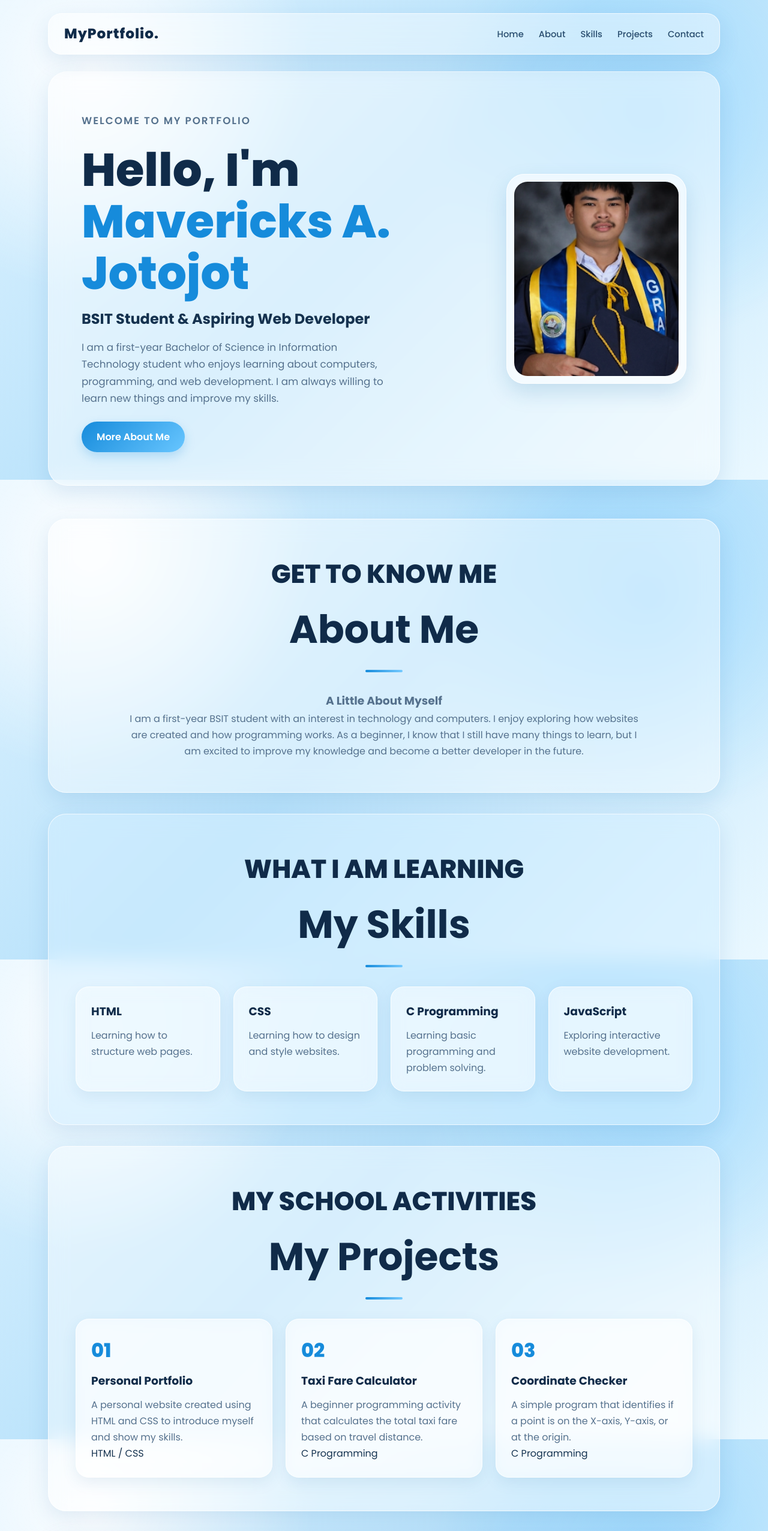
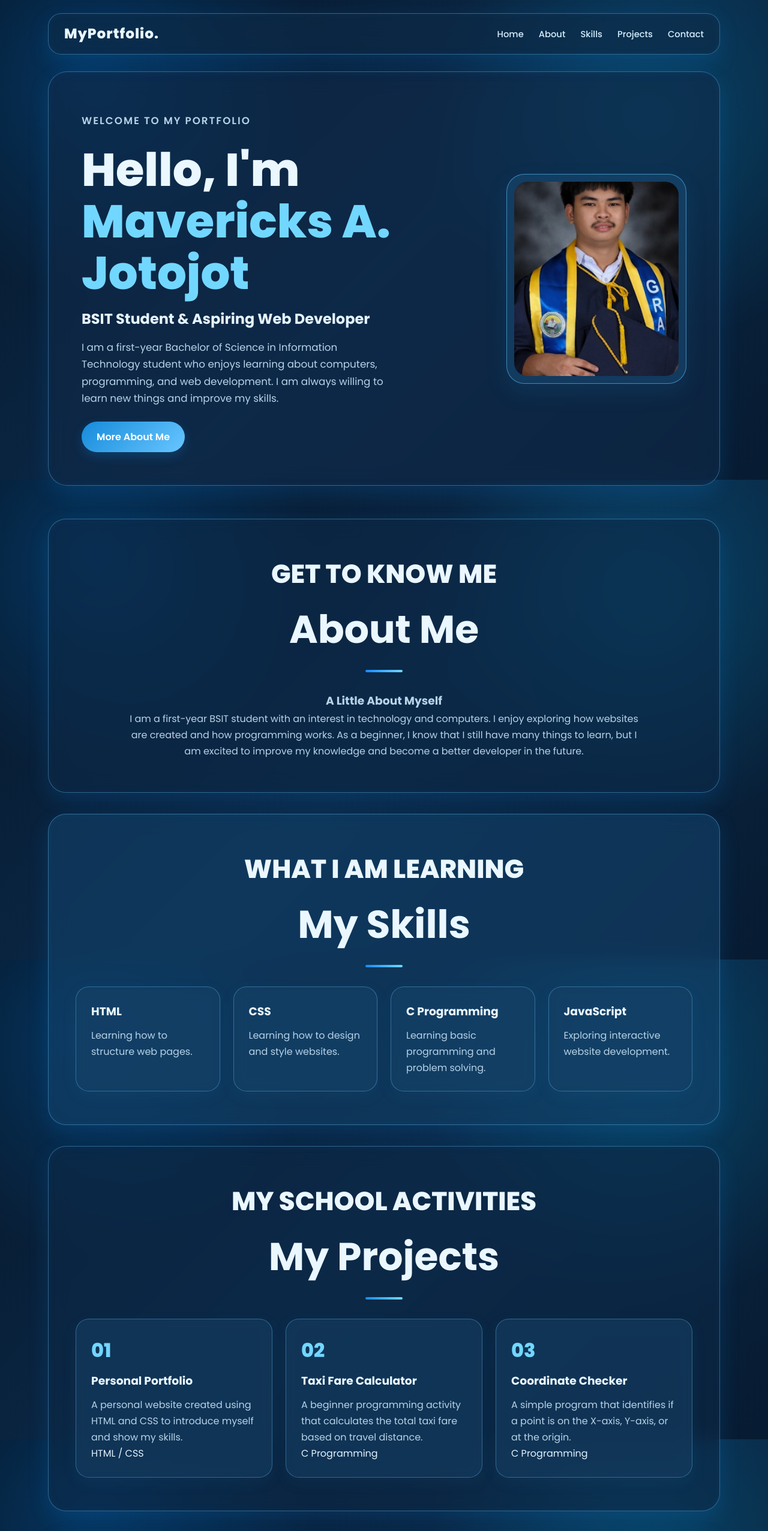
Before and after one commit to MaveJotojot/mavericks_portfolio-website5, a plain HTML site: page index.html in a window 1280 px wide. Shown: the top 2553 px of the page at 60% size. Drawn offline with Linux system fonts and the light colour scheme.

Commit message:
Update stylecss.css

```diff
--- a/stylecss.css
+++ b/stylecss.css
@@ -6,14 +6,14 @@
 @import url('https://fonts.googleapis.com/css2?family=Poppins:wght@300;400;500;600;700;800&display=swap');
 
 :root {
-  --blue: #168bdb;
-  --blue-light: #75caff;
-  --navy: #102b49;
-  --text: #15324f;
-  --muted: #55718d;
-  --glass: rgba(255, 255, 255, 0.48);
-  --glass-border: rgba(255, 255, 255, 0.72);
-  --shadow: 0 12px 35px rgba(36, 111, 170, 0.13);
+  --blue: #168bff;
+  --blue-light: #72d7ff;
+  --navy: #eaf7ff;
+  --text: #e5f4ff;
+  --muted: #b7d3e8;
+  --glass: rgba(16, 42, 73, 0.58);
+  --glass-border: rgba(105, 203, 255, 0.38);
+  --shadow: 0 12px 35px rgba(0, 145, 255, 0.16);
 }
 
 * {
@@ -28,9 +28,9 @@ body {
   color: var(--text);
   line-height: 1.7;
   background:
-    radial-gradient(circle at 12% 15%, rgba(255,255,255,.95), transparent 28%),
-    radial-gradient(circle at 85% 25%, rgba(117,202,255,.45), transparent 30%),
-    linear-gradient(135deg, #dff3ff 0%, #b8e2fb 48%, #eaf8ff 100%);
+    radial-gradient(circle at 12% 15%, rgba(0,145,255,.22), transparent 28%),
+    radial-gradient(circle at 85% 25%, rgba(0,198,255,.18), transparent 30%),
+    linear-gradient(135deg, #061629 0%, #0b2948 52%, #071b31 100%);
   background-attachment: fixed;
   overflow-x: hidden;
 }
@@ -50,10 +50,10 @@ a {
   gap: 18px;
   border: 1px solid var(--glass-border);
   border-radius: 22px;
-  background: rgba(255,255,255,.42);
+  background: rgba(13, 42, 72, .62);
   backdrop-filter: blur(16px);
   -webkit-backdrop-filter: blur(16px);
-  box-shadow: var(--shadow);
+  box-shadow: var(--shadow), inset 0 0 18px rgba(80,190,255,.04);
   position: sticky;
   top: 12px;
   z-index: 20;
@@ -74,14 +74,14 @@ a {
 }
 
 .nav-links a {
-  color: #294d6e;
+  color: #d6efff;
   font-size: .92rem;
   font-weight: 500;
   transition: color .2s ease;
 }
 
 .nav-links a:hover {
-  color: var(--blue);
+  color: var(--blue-light);
 }
 
 .home {
@@ -98,7 +98,7 @@ a {
   background: var(--glass);
   backdrop-filter: blur(18px);
   -webkit-backdrop-filter: blur(18px);
-  box-shadow: var(--shadow);
+  box-shadow: var(--shadow), inset 0 0 18px rgba(80,190,255,.04);
   overflow: hidden;
 }
 
@@ -109,7 +109,7 @@ a {
 
 .welcome {
   display: inline-block;
-  color: var(--blue);
+  color: var(--blue-light);
   font-size: .95rem;
   font-weight: 600;
   letter-spacing: 2px;
@@ -127,7 +127,7 @@ a {
 
 .home-content h1 span,
 .home-content .highlight {
-  color: var(--blue);
+  color: var(--blue-light);
 }
 
 .home-content p {
@@ -167,9 +167,9 @@ button:hover,
   width: 300px;
   height: 350px;
   padding: 12px;
-  border: 1px solid rgba(255,255,255,.85);
+  border: 1px solid rgba(105,203,255,.55);
   border-radius: 30px;
-  background: rgba(255,255,255,.38);
+  background: rgba(30, 93, 140, .38);
   box-shadow: 0 15px 35px rgba(30,110,165,.18);
   backdrop-filter: blur(12px);
   -webkit-backdrop-filter: blur(12px);
@@ -191,10 +191,10 @@ button:hover,
   padding: 55px 45px;
   border: 1px solid var(--glass-border);
   border-radius: 30px;
-  background: rgba(255,255,255,.43);
+  background: rgba(13, 42, 72, .56);
   backdrop-filter: blur(16px);
   -webkit-backdrop-filter: blur(16px);
-  box-shadow: var(--shadow);
+  box-shadow: var(--shadow), inset 0 0 18px rgba(80,190,255,.04);
 }
 
 .section-title {
@@ -235,8 +235,8 @@ button:hover,
 .education-card {
   padding: 25px;
   border-radius: 22px;
-  border: 1px solid rgba(255,255,255,.8);
-  background: rgba(255,255,255,.5);
+  border: 1px solid rgba(105,203,255,.35);
+  background: rgba(22, 65, 101, .55);
   box-shadow: 0 8px 24px rgba(35,105,155,.10);
   backdrop-filter: blur(12px);
   -webkit-backdrop-filter: blur(12px);
@@ -264,14 +264,14 @@ button:hover,
 }
 
 .project-number {
-  color: var(--blue);
+  color: var(--blue-light);
   font-size: 2rem;
   font-weight: 800;
   margin-bottom: 8px;
 }
 
 .dark-section {
-  background: rgba(211, 239, 255, .55);
+  background: rgba(18, 66, 105, .62);
 }
 
 .contact-content {
@@ -280,7 +280,7 @@ button:hover,
 }
 
 .contact-content a {
-  color: var(--blue);
+  color: var(--blue-light);
   font-weight: 600;
 }
 
@@ -289,10 +289,10 @@ footer {
   margin: 30px auto 20px;
   padding: 22px;
   text-align: center;
-  color: #55718d;
+  color: #b7d3e8;
   border: 1px solid var(--glass-border);
   border-radius: 20px;
-  background: rgba(255,255,255,.4);
+  background: rgba(13, 42, 72, .58);
   backdrop-filter: blur(12px);
   -webkit-backdrop-filter: blur(12px);
 }
@@ -359,4 +359,4 @@ footer {
   .home-content h1 {
     font-size: 2.5rem;
   }
-   }
+}
```
